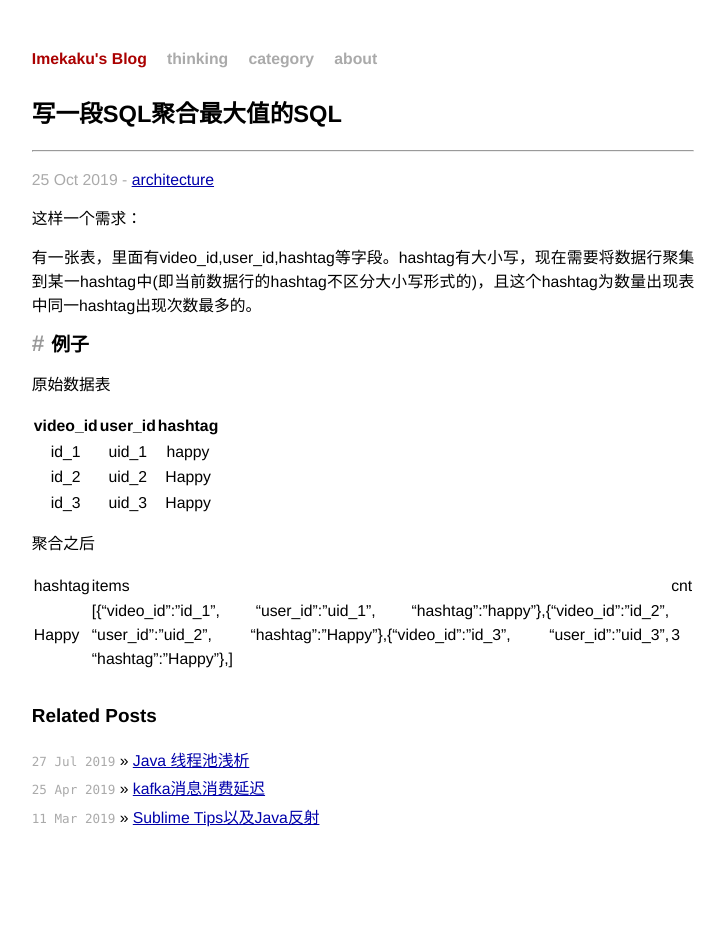
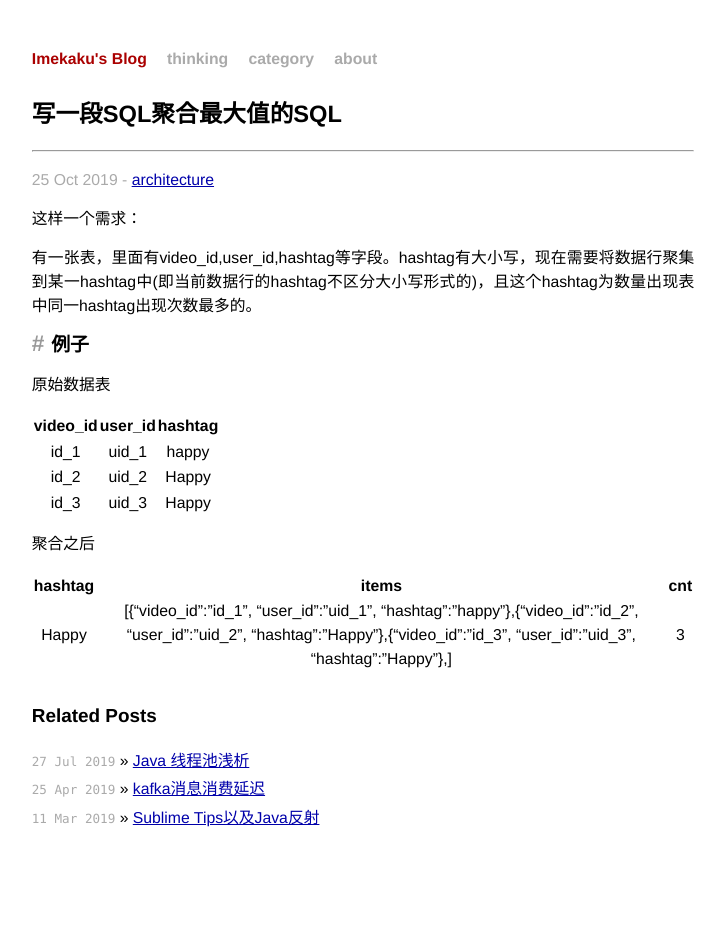
Before and after one commit to imekaku/imekaku.github.io, a Jekyll site: the page built from _posts/2019-10-25-hive-sql-calculate-max.md, in a window 1280 px wide. Shown: the whole page, without its empty margins (277-1002 px from the left). Built offline with Jekyll 4.4.1, drawn with Linux system fonts in a browser that asks for light colours.

```diff
--- a/_posts/2019-10-25-hive-sql-calculate-max.md
+++ b/_posts/2019-10-25-hive-sql-calculate-max.md
@@ -21,4 +21,5 @@ category: architecture
 聚合之后
 
 | hashtag | items | cnt |
-| Happy   | [{"video_id":"id_1", "user_id":"uid_1", "hashtag":"happy"},{"video_id":"id_2", "user_id":"uid_2", "hashtag":"Happy"},{"video_id":"id_3", "user_id":"uid_3", "hashtag":"Happy"},]|3|
+| :--------: | :--------:| :----------: |
+| Happy   | [{"video_id":"id_1", "user_id":"uid_1", "hashtag":"happy"},{"video_id":"id_2", "user_id":"uid_2", "hashtag":"Happy"},{"video_id":"id_3", "user_id":"uid_3", "hashtag":"Happy"},] | 3 |
```
